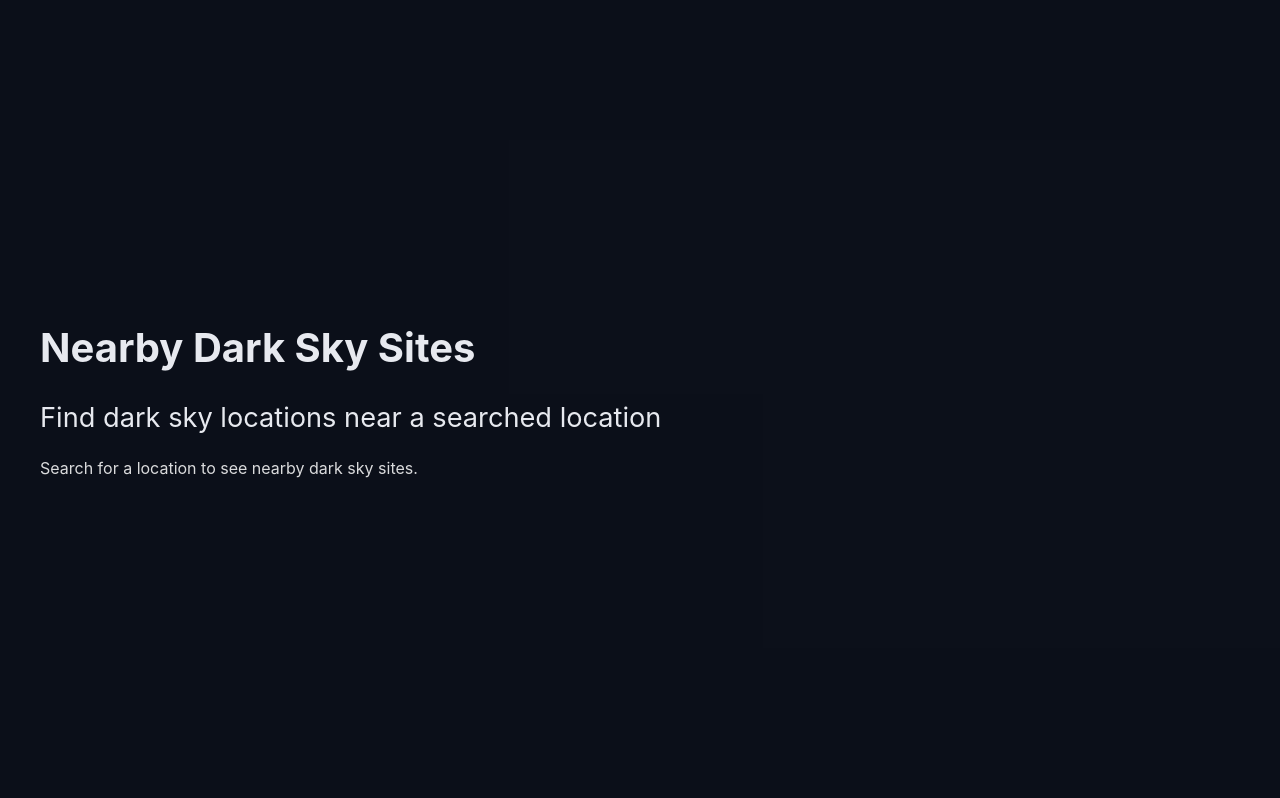
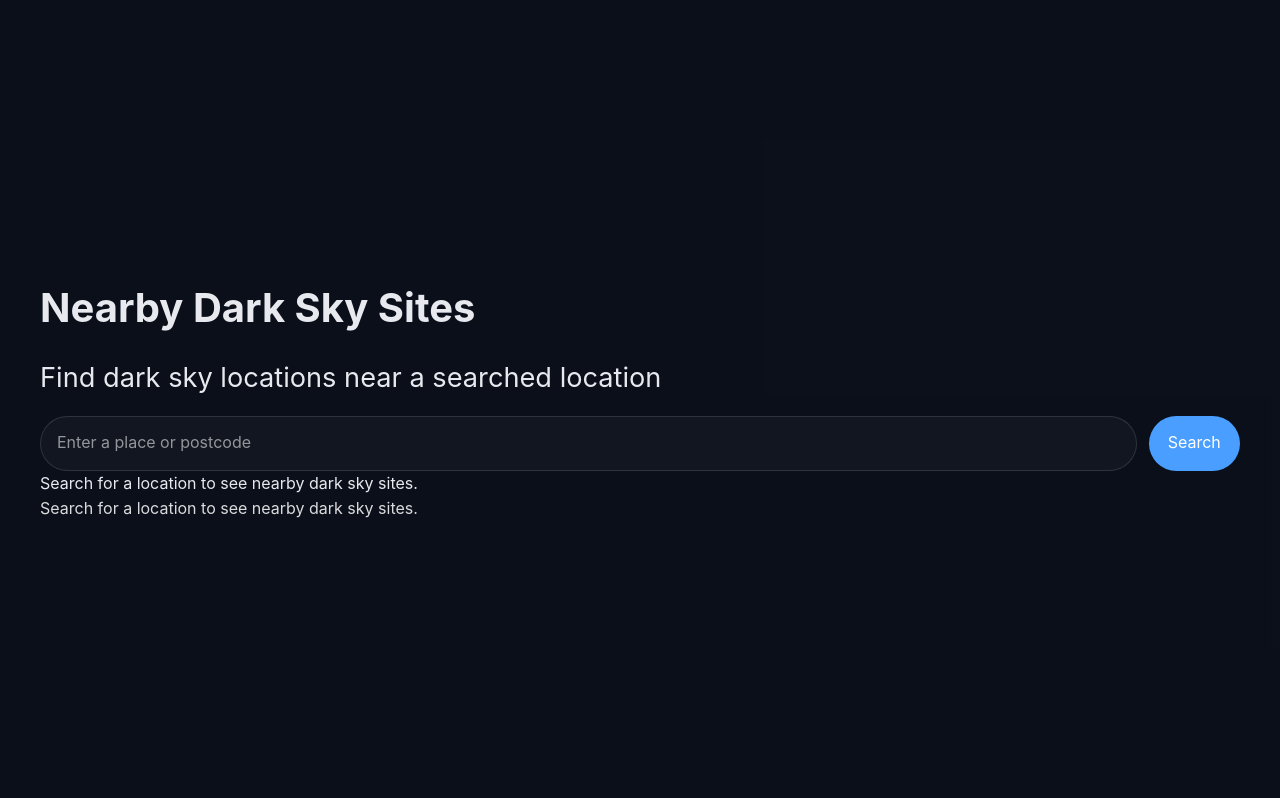
Before and after one commit to belgn1978/our-astro-journey, a PHP site: page / in a window 1280 px wide. Shown: the part 2401-3199 px from the top of the page. Run offline with PHP 8.4, Linux system fonts and the light colour scheme.

Commit message:
menu fix

```diff
--- a/index.html
+++ b/index.html
@@ -201,6 +201,14 @@
             <h2 class="section-heading">Nearby Dark Sky Sites</h2>
             <h3 class="section-subheading">Find dark sky locations near a searched location</h3>
             <div class="darksky-panel">
+              <div class="darksky-controls">
+                <div class="location-search darksky-search">
+                  <label for="darksky-location-input" class="visually-hidden">Enter a place or postcode</label>
+                  <input id="darksky-location-input" type="search" placeholder="Enter a place or postcode" aria-label="Enter a place or postcode">
+                  <button id="darksky-search-btn" class="button" type="button">Search</button>
+                </div>
+                <p id="darksky-status" class="darksky-status">Search for a location to see nearby dark sky sites.</p>
+              </div>
               <div id="darksky-list" class="darksky-list">
                 <p class="darksky-empty">Search for a location to see nearby dark sky sites.</p>
               </div>
--- a/scripts/main.js
+++ b/scripts/main.js
@@ -138,6 +138,7 @@ let currentDate = new Date();
 let selectedEvent = null;
 let launchesLoaded = false;
 let mobileCalendarExpanded = false;
+let scrollPosition = 0;
 
 // ============================================
 // API FETCHING - AUTO-UPDATE LAUNCHES
@@ -828,6 +829,30 @@ function refreshLaunches() {
   fetchSpaceLaunches();
 }
 
+function setBodyScrollLock(lock) {
+  if (lock) {
+    scrollPosition = window.scrollY || window.pageYOffset || 0;
+    document.documentElement.classList.add('nav-open');
+    document.body.classList.add('nav-open');
+    // preserve scrollbar space to avoid layout shift
+    const scrollbarWidth = window.innerWidth - document.documentElement.clientWidth;
+    if (scrollbarWidth > 0) {
+      document.documentElement.style.paddingRight = `${scrollbarWidth}px`;
+      document.body.style.paddingRight = `${scrollbarWidth}px`;
+    }
+    document.documentElement.style.overflow = 'hidden';
+    document.body.style.overflow = 'hidden';
+  } else {
+    document.documentElement.classList.remove('nav-open');
+    document.body.classList.remove('nav-open');
+    document.documentElement.style.overflow = '';
+    document.body.style.overflow = '';
+    document.documentElement.style.paddingRight = '';
+    document.body.style.paddingRight = '';
+    window.scrollTo(0, scrollPosition);
+  }
+}
+
 function initializeMobileMenu() {
   const mobileMenuButton = document.getElementById('mobile-menu-button');
   const mobileMenuClose = document.getElementById('mobile-menu-close');
@@ -848,7 +873,7 @@ function initializeMobileMenu() {
   const closeMenu = () => {
     nav.classList.remove('open');
     backdrop.classList.remove('active');
-    document.body.classList.remove('nav-open');
+    setBodyScrollLock(false);
     mobileMenuButton.setAttribute('aria-expanded', 'false');
     nav.setAttribute('aria-hidden', 'true');
     backdrop.setAttribute('aria-hidden', 'true');
@@ -858,7 +883,7 @@ function initializeMobileMenu() {
   const openMenu = () => {
     nav.classList.add('open');
     backdrop.classList.add('active');
-    document.body.classList.add('nav-open');
+    setBodyScrollLock(true);
     mobileMenuButton.setAttribute('aria-expanded', 'true');
     nav.setAttribute('aria-hidden', 'false');
     backdrop.setAttribute('aria-hidden', 'false');
@@ -881,17 +906,26 @@ function initializeMobileMenu() {
         const href = link.getAttribute('href');
         if (!href || !href.startsWith('#')) return;
 
+        // give immediate visual feedback for touch
+        link.classList.add('nav-link-active');
+        setTimeout(() => link.classList.remove('nav-link-active'), 300);
+
+        // prevent default native jump so we can close the drawer first
         event.preventDefault();
         closeMenu();
 
+        // navigate after the drawer close animation finishes
         setTimeout(() => {
-          scrollToSection(href);
+          // If the target exists, smoothly scroll to it; otherwise update hash
           const target = document.querySelector(href);
           if (target) {
+            scrollToSection(href);
             target.setAttribute('tabindex', '-1');
             target.focus({ preventScroll: true });
+          } else {
+            try { location.hash = href; } catch (e) {}
           }
-        }, 320);
+        }, 360);
       });
     });
   };
@@ -1200,6 +1234,13 @@ function setWeatherStatus(message, isError = false) {
   statusEl.style.color = isError ? '#ffb3b3' : 'rgba(255, 255, 255, 0.85)';
 }
 
+function setDarkSkyStatus(message, isError = false) {
+  const statusEl = document.getElementById('darksky-status');
+  if (!statusEl) return;
+  statusEl.textContent = message;
+  statusEl.style.color = isError ? '#ffb3b3' : 'rgba(255, 255, 255, 0.85)';
+}
+
 function toggleWeatherCard(visible) {
   const card = document.getElementById('weather-card');
   if (!card) return;
@@ -1317,6 +1358,26 @@ async function handleWeatherSearch() {
   await fetchWeatherData(place.latitude, place.longitude, formatLocationName(place));
 }
 
+async function handleDarkSkySearch() {
+  const input = document.getElementById('darksky-location-input');
+  if (!input) return;
+  const query = input.value.trim();
+  if (!query) {
+    setDarkSkyStatus('Please enter a town, city, or postcode.', true);
+    return;
+  }
+
+  setDarkSkyStatus('Looking up location…');
+  const place = await geocodePlace(query);
+  if (!place) {
+    setDarkSkyStatus('Location not found. Try a different town, city, or postcode.', true);
+    return;
+  }
+
+  await fetchWeatherData(place.latitude, place.longitude, formatLocationName(place));
+  setDarkSkyStatus(`Showing dark sky sites near ${formatLocationName(place)}`);
+}
+
 async function requestWeatherLocation() {
   if (!navigator.geolocation) {
     setWeatherStatus('Geolocation is not available in this browser.', true);
@@ -1347,6 +1408,8 @@ function initializeWeatherWidget() {
   const searchBtn = document.getElementById('weather-search-btn');
   const locationBtn = document.getElementById('weather-location-btn');
   const searchInput = document.getElementById('weather-location-input');
+  const darkSkySearchBtn = document.getElementById('darksky-search-btn');
+  const darkSkyInput = document.getElementById('darksky-location-input');
 
   if (searchBtn) {
     searchBtn.addEventListener('click', handleWeatherSearch);
@@ -1361,6 +1424,19 @@ function initializeWeatherWidget() {
       if (event.key === 'Enter') {
         event.preventDefault();
         handleWeatherSearch();
+      }
+    });
+  }
+
+  if (darkSkySearchBtn) {
+    darkSkySearchBtn.addEventListener('click', handleDarkSkySearch);
+  }
+
+  if (darkSkyInput) {
+    darkSkyInput.addEventListener('keydown', (event) => {
+      if (event.key === 'Enter') {
+        event.preventDefault();
+        handleDarkSkySearch();
       }
     });
   }
--- a/styles/styles.css
+++ b/styles/styles.css
@@ -63,8 +63,14 @@ body {
   overflow-x: hidden;
 }
 
+html.nav-open,
 body.nav-open {
   overflow: hidden;
+  overscroll-behavior: none;
+}
+
+body.nav-open {
+  width: 100%;
 }
 
 .skip-link {
@@ -236,11 +242,11 @@ button.nav-link:hover,
   cursor: pointer;
 }
 
-.mobile-nav-backdrop {
+  .mobile-nav-backdrop {
   position: fixed;
   inset: 0;
   background: rgba(0, 0, 0, 0.45);
-  z-index: 2000;
+  z-index: 10000;
   opacity: 0;
   visibility: hidden;
   pointer-events: none;
@@ -1755,7 +1761,7 @@ footer {
     pointer-events: none;
     transition: transform 0.3s ease, opacity 0.3s ease;
     box-shadow: -18px 0 56px rgba(0, 0, 0, 0.45);
-    z-index: 2100;
+    z-index: 10001;
     overflow-y: auto;
     display: flex;
   }
@@ -1791,6 +1797,11 @@ footer {
 
   .mobile-nav-link:hover {
     background-color: rgba(74, 158, 255, 0.16);
+  }
+
+  .nav-link-active {
+    outline: 2px solid rgba(74,158,255,0.9);
+    transform: translateY(0);
   }
 
   #mobile-navigation-main::before {
```
